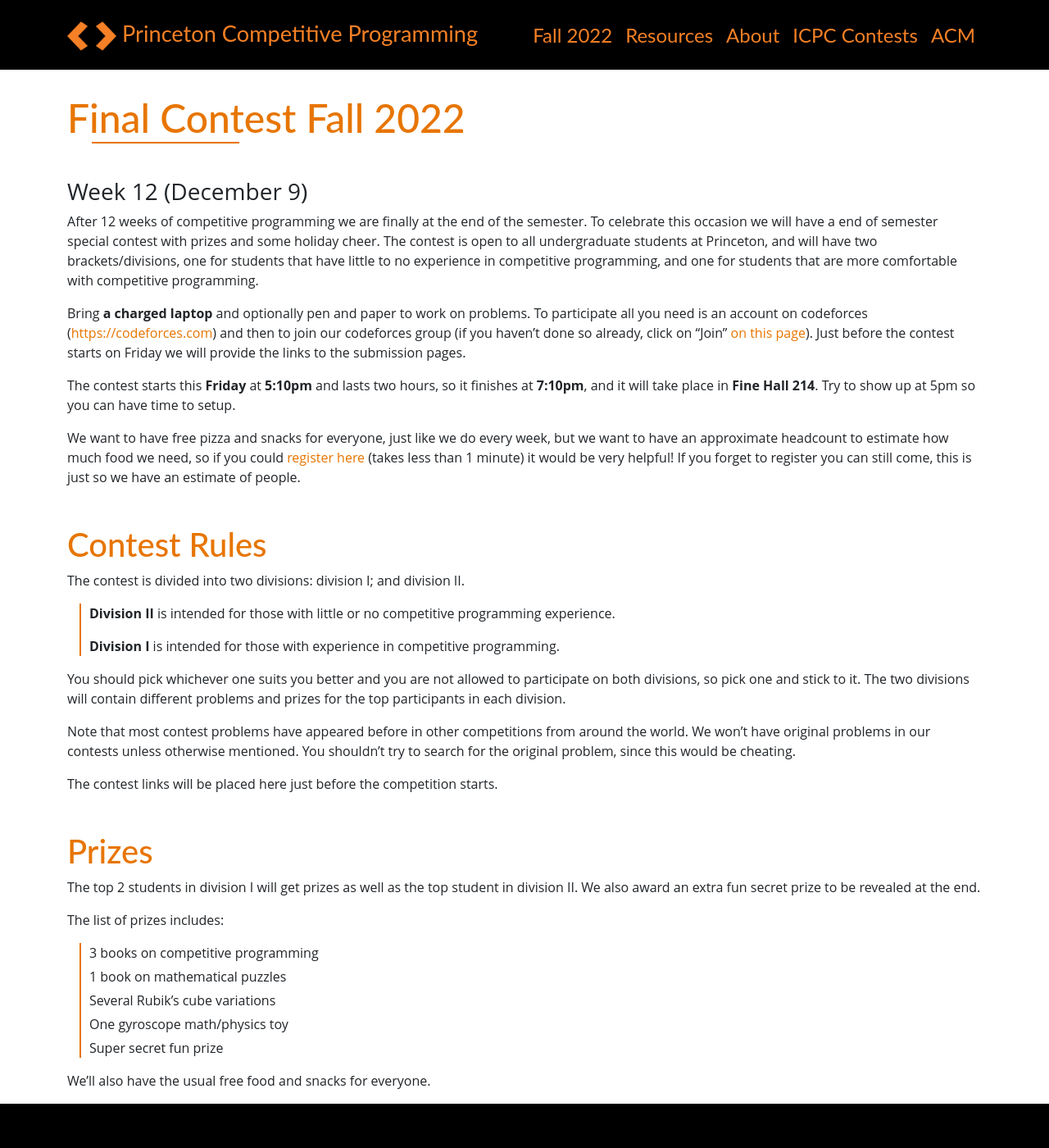
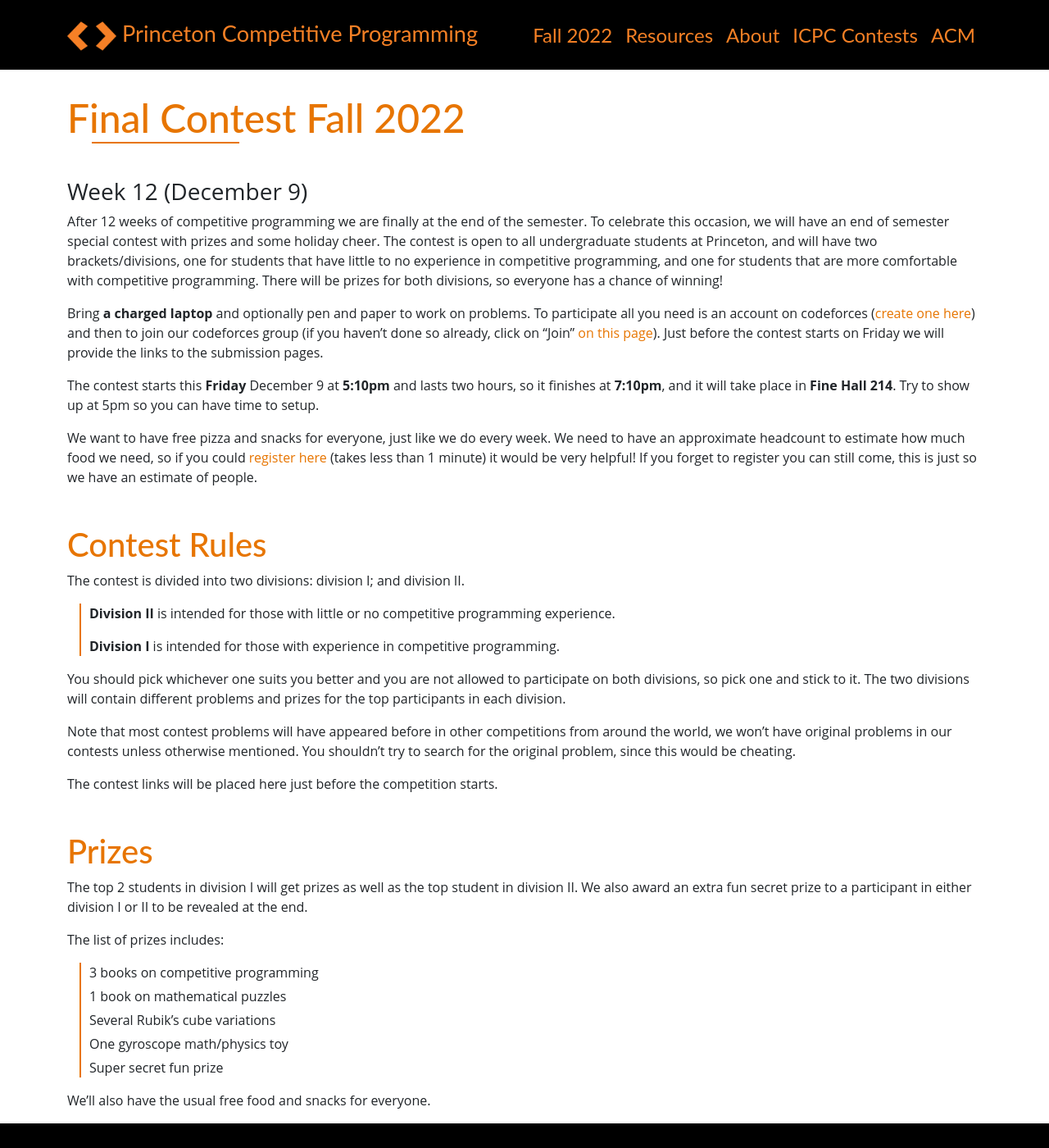
Before and after one commit to Princeton-Competitive-Programming/princeton-competitive-programming, a Jekyll site: the page built from pages/endFall22.md, in a window 1280 px wide and 1400 px high. Shown: the whole window at 82% size. Built offline with Jekyll 4.4.1, drawn with Linux system fonts in a browser that asks for light colours; nearby versions of some CDN libraries.

Commit message:
Fix typos

```diff
--- a/pages/endFall22.md
+++ b/pages/endFall22.md
@@ -8,27 +8,29 @@
 ### Week 12 (December 9)
 
 After 12 weeks of competitive programming we are finally at the end of
-the semester. To celebrate this occasion we will have a end of
+the semester. To celebrate this occasion, we will have an end of
 semester special contest with prizes and some holiday cheer. The
 contest is open to all undergraduate students at Princeton, and will
 have two brackets/divisions, one for students that have little to no
 experience in competitive programming, and one for students that are
-more comfortable with competitive programming.
+more comfortable with competitive programming. There will be prizes
+for both divisions, so everyone has a chance of winning!
 
 Bring **a charged laptop** and optionally pen and paper to work on
 problems. To participate all you need is an account on codeforces
-([https://codeforces.com](create one here)) and then to join our
+([create one here](https://codeforces.com)) and then to join our
 codeforces group (if you haven't done so already, click on "Join" [on
 this page](https://codeforces.com/group/hNnRWqFua0/contests)). Just
 before the contest starts on Friday we will provide the links to the
 submission pages.
 
-The contest starts this **Friday** at **5:10pm** and lasts two hours,
-so it finishes at **7:10pm**, and it will take place in **Fine Hall
-214**. Try to show up at 5pm so you can have time to setup.
+The contest starts this **Friday** December 9 at **5:10pm** and lasts
+two hours, so it finishes at **7:10pm**, and it will take place in
+**Fine Hall 214**. Try to show up at 5pm so you can have time to
+setup.
 
 We want to have free pizza and snacks for everyone, just like we do
-every week, but we want to have an approximate headcount to estimate
+every week. We need to have an approximate headcount to estimate
 how much food we need, so if you could [register
 here](https://forms.gle/U13UQextVdcAyotE8) (takes less than 1 minute)
 it would be very helpful! If you forget to register you can still
@@ -50,8 +52,8 @@
 divisions will contain different problems and prizes for the top
 participants in each division.
 
-Note that most contest problems have appeared before in other
-competitions from around the world. We won't have original problems in
+Note that most contest problems will have appeared before in other
+competitions from around the world, we won't have original problems in
 our contests unless otherwise mentioned. You shouldn't try to search
 for the original problem, since this would be cheating.
 
@@ -61,8 +63,8 @@
 ## Prizes
 
 The top 2 students in division I will get prizes as well as the top
-student in division II. We also award an extra fun secret prize to be
-revealed at the end.
+student in division II. We also award an extra fun secret prize to a
+participant in either division I or II to be revealed at the end.
 
 The list of prizes includes:
 
```
